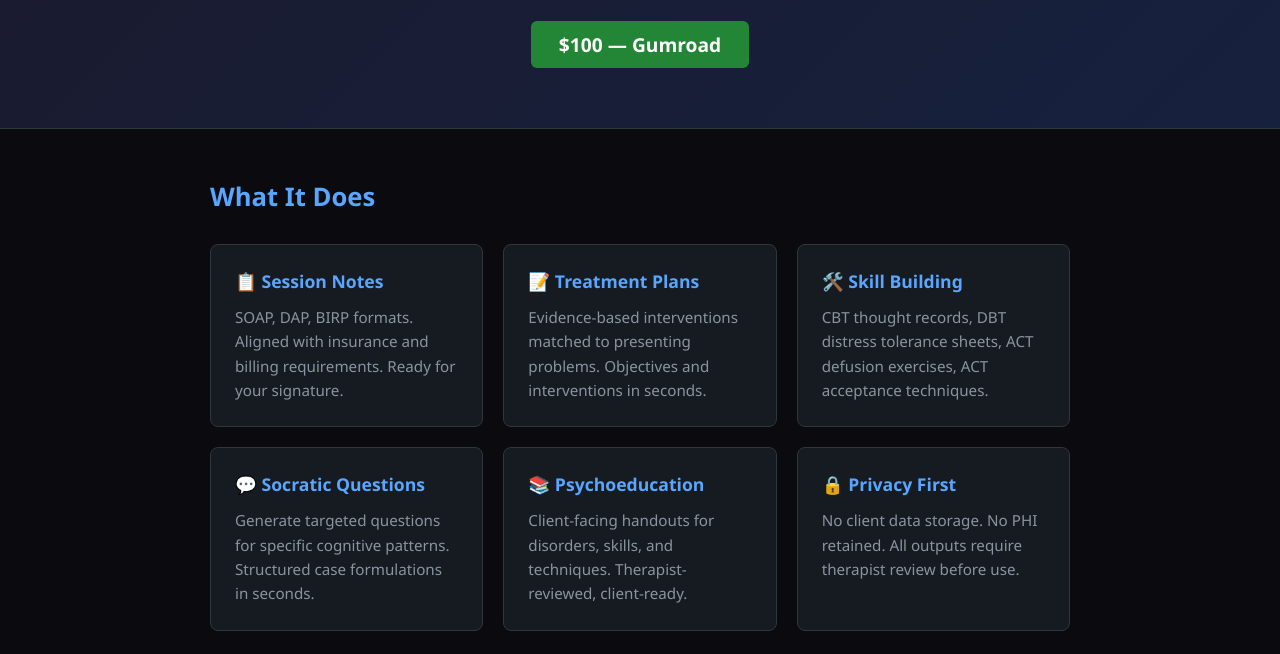
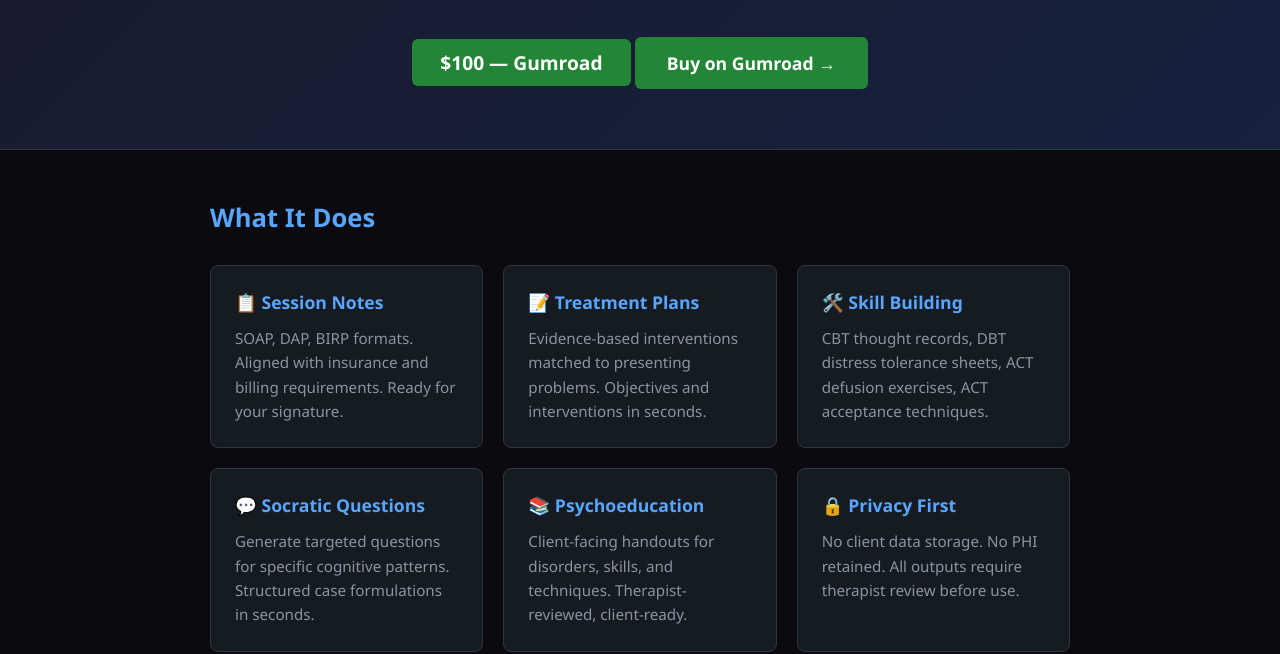
Before and after one commit to axiom-agent-ai/psychology-agent, a plain HTML site: page index.html in a window 1280 px wide. Shown: the part 175-829 px from the top of the page. Drawn offline with Linux system fonts and the light colour scheme.

Commit message:
Add hero CTA button + price link

```diff
--- a/index.html
+++ b/index.html
@@ -34,6 +34,7 @@ footer{text-align:center;padding:30px;color:#484f58;font-size:0.85em}
 <h1>🧠 SOUL Psychology</h1>
 <p>AI assistant for licensed mental health practitioners. Draft notes, plans, and resources — without replacing clinical judgment.</p>
 <span class="price">$100 — Gumroad</span>
+<a href="https://giaktis.gumroad.com/l/Psychology" class="btn" style="margin-top:16px">Buy on Gumroad →</a>
 </div>
 <div class="features">
 <h2>What It Does</h2>
```
